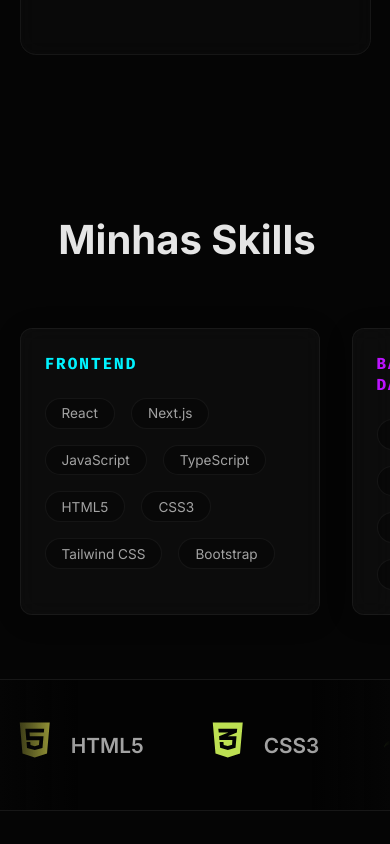
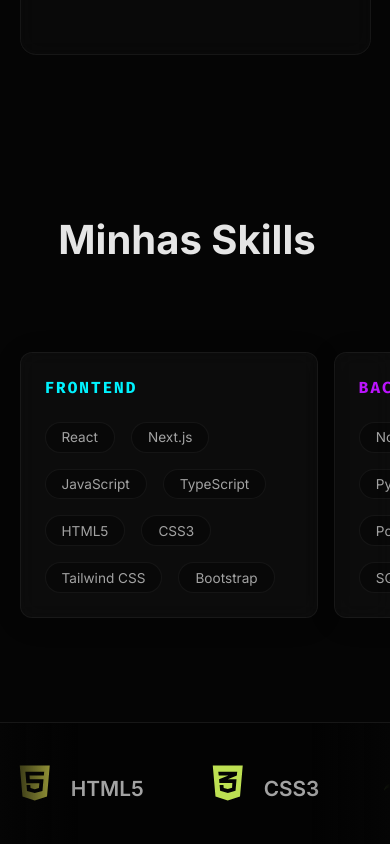
Before and after one commit to FlavioProgramador/portifolio-tech, a Next.js app: page / in a window 390 px wide. Shown: the part 5180-6024 px from the top of the page. Built offline with nearby package versions, Linux system fonts and the light colour scheme.

Commit message:
style(ui): update mobile Skills carousel UX with full-width bleed and fix card clipping

```diff
--- a/src/components/Skills/Skills.module.css
+++ b/src/components/Skills/Skills.module.css
@@ -177,15 +177,52 @@
 @media (max-width: 768px) {
   .skills {
     padding: 80px 5%;
+    overflow-x: hidden;
   }
+
+  .container {
+    display: flex;
+    flex-wrap: nowrap;
+    overflow-x: auto;
+    gap: 1rem;
+    padding-top: 1.5rem;
+    padding-bottom: 2.5rem;
+    scroll-snap-type: x mandatory;
+    -webkit-overflow-scrolling: touch;
+    scrollbar-width: none; /* Firefox */
+    -ms-overflow-style: none;  /* IE and Edge */
+    /* Full width bleed */
+    width: 100vw;
+    margin-left: -5vw;
+    padding-left: 5vw;
+    padding-right: 5vw;
+  }
+
+  .container::-webkit-scrollbar {
+    display: none; /* Chrome, Safari and Opera */
+  }
+
+  .categoryPanel {
+    flex: 0 0 85%;
+    scroll-snap-align: center;
+    padding: 1.5rem;
+    opacity: 0.9;
+    transform: scale(0.95);
+    transition: all 0.3s ease;
+  }
+
+  /* When the panel is centered, it becomes fully opaque and scales up (handled by scroll, but CSS can only approximate without JS. We can just keep it normal actually) */
+  .categoryPanel {
+    opacity: 1;
+    transform: scale(1);
+  }
+
   .marqueeWrapper {
     margin-left: -5vw;
   }
+
   .marqueeWrapper::before,
   .marqueeWrapper::after {
     width: 20vw;
   }
-  .categoryPanel {
-    padding: 1.5rem;
-  }
 }
--- a/src/components/Skills/Skills.tsx
+++ b/src/components/Skills/Skills.tsx
@@ -116,7 +116,7 @@
           transition={{ duration: 0.5, ease: 'easeOut' }}
           whileHover={{ y: -8, scale: 1.01 }}
         >
-          <h3 className={styles.categoryTitle}>Backend & Banco de Dados</h3>
+          <h3 className={styles.categoryTitle}>Backend</h3>
           <motion.div className={styles.pillContainer} variants={pillContainer}>
             {backendSkills.map((skill, idx) => (
               <motion.div
```
